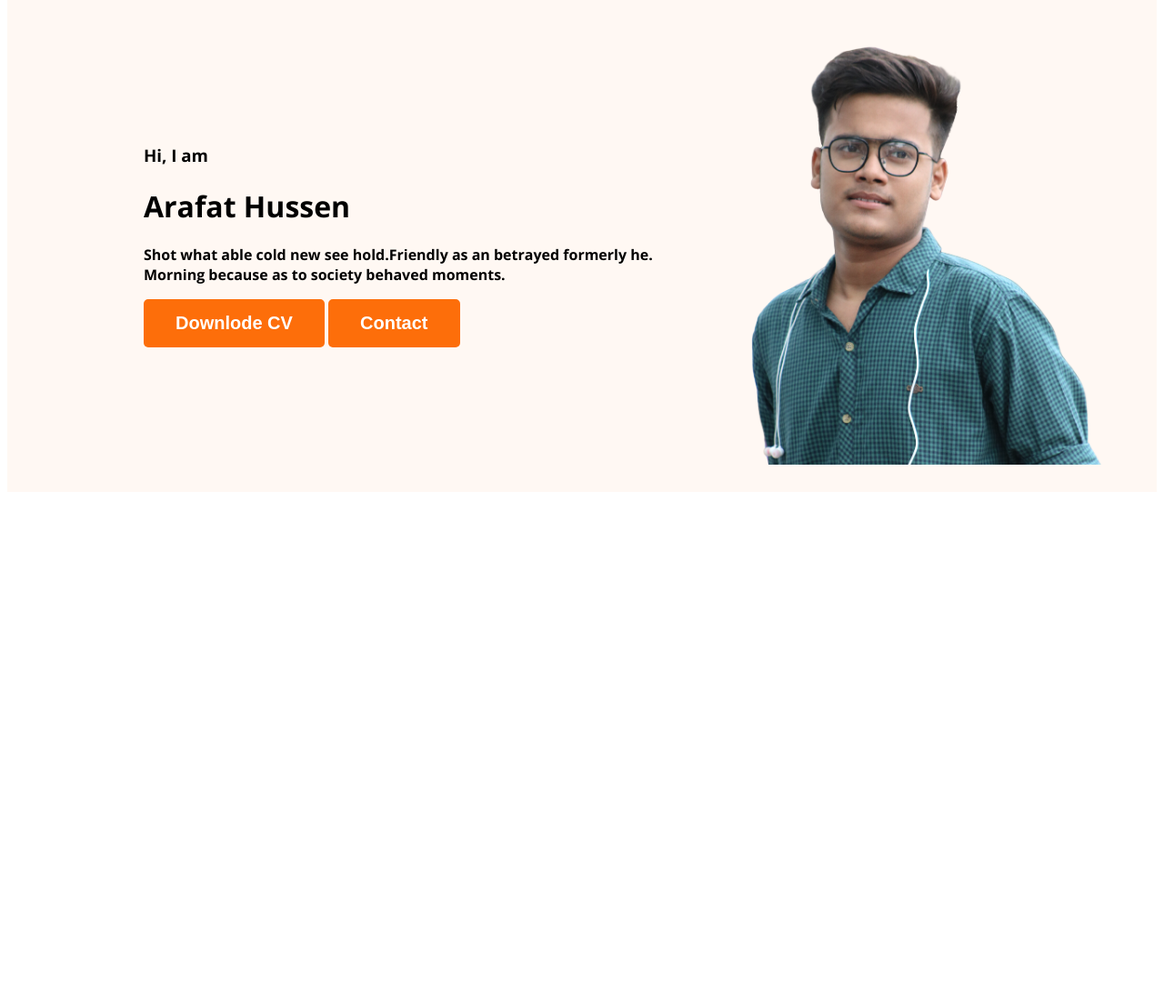
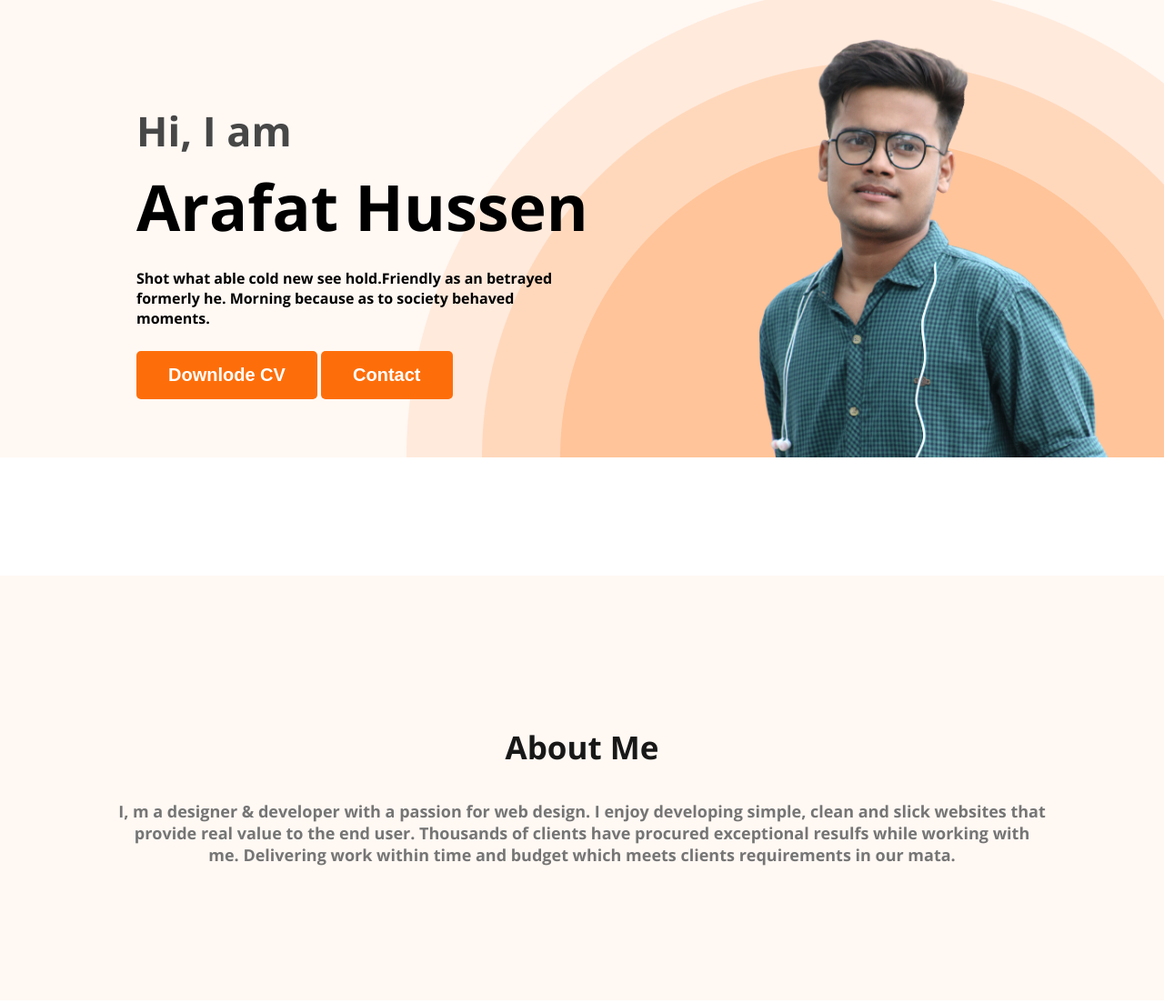
Before and after one commit to arafathussen/web-developer-portfolio, a plain HTML site: page index.html in a window 1280 px wide. Shown: the part 178-1281 px from the top of the page at 91% size. Before the commit the page ends 800 px from the top, so only its background shows below. Drawn offline with nearby package versions, Linux system fonts and the light colour scheme.

Commit message:
about section added

```diff
--- a/index.html
+++ b/index.html
@@ -26,14 +26,21 @@
                 <div class="banner-content">
                     <h3 class="banner-greeting">Hi, I  am</h3>
                     <h1 class="banner-title">Arafat Hussen</h1>
-                    <p>Shot what able cold new see hold.Friendly as an betrayed formerly he. Morning because as to society behaved moments.</p>
+                    <p class="banner-description">Shot what able cold new see hold.Friendly as an betrayed formerly he. Morning because as to society behaved moments.</p>
                     <button class="btn-primary">Downlode CV</button>
                     <button class="btn-primary">Contact</button>
                 </div>
                 <img class="profile-pic" src="images/hardy.png" alt="">
             </div>
         </header>
-        <main></main>
+        <main>
+            <section class="about">
+                <h3 class="section-title">About Me</h3>
+                <p class="section-description">
+                    I, m a designer & developer with a passion for web design. I enjoy developing simple, clean and slick websites that provide real value to the end user. Thousands of clients have procured exceptional resulfs while working with me. Delivering work within time and budget which meets clients requirements in our mata.
+                </p>
+            </section>
+        </main>
         <footer></footer>
     </body>
 </html>
--- a/styles/portfolio.css
+++ b/styles/portfolio.css
@@ -1,5 +1,6 @@
 /* common shared styles */
 body {
+    margin: 0;
     font-family: "Lato", sans-serif;
     font-family: "Open Sans", sans-serif;
 }
@@ -16,6 +17,19 @@ body {
     font-weight: 700;
     padding: 15px 35px;
 }
+.section-title{
+    color: #181818;
+    text-align: center;
+    font-size: 35px;
+    font-weight: 700;
+}
+.section-description{
+    color: #757575;
+    text-align: center;
+    font-size: 18px;
+
+}
+
 
 /* nav related style */
 
@@ -23,7 +37,7 @@ nav {
     display: flex;
     justify-content: space-between;
     align-items: center;
-    margin: 0 200px;
+    margin: 0 150px;
 }
 
 .nav-title {
@@ -49,12 +63,45 @@ nav a {
 /* header related style */
 .header{
     background-color: #fff8f3;
+    background-image: url(../images/header_bg.png);
+    background-repeat: no-repeat;
+    background-position: bottom right;
 }
 .banner{
-    padding: 30px 30px 30px 150px;
+    padding: 30px 30px 0px 150px;
     display: flex;
     align-items: center;
+    justify-content: space-between;
+}
+.banner-content{
+    max-width: 500px;
 }
 .banner .profile-pic{
     width: 500px;
 }
+
+.banner-greeting{
+    font-size: 45px;
+    color: #474747;
+    margin-bottom: 0;
+}
+.banner-title{
+    font-size: 70px;
+    font-weight: 700;
+    margin-top: 5px;
+    margin-bottom: 20px;
+}
+.banner-description{
+    margin-bottom: 25px;
+}
+
+/* main section styles */
+
+
+/* about section style */
+.about{
+    background-color: #FFF8F3;
+    padding: 130px;
+    border-radius: #FFF8F3;
+    margin: 130px 0;
+}
```
